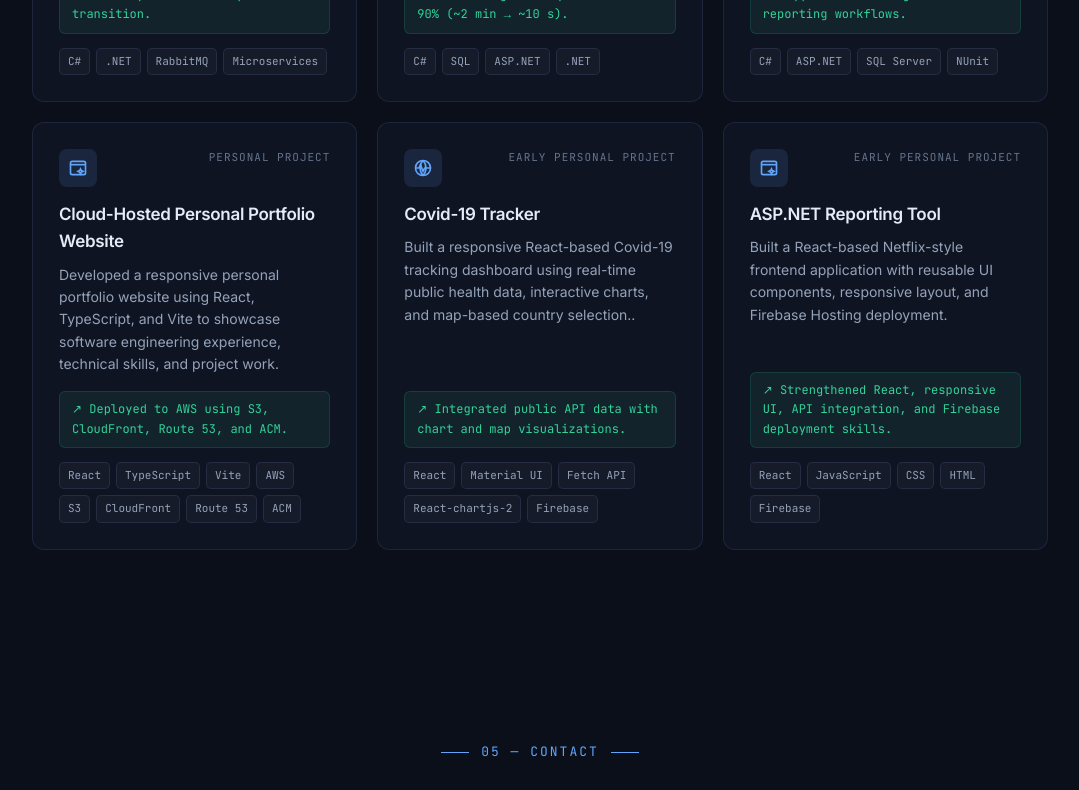
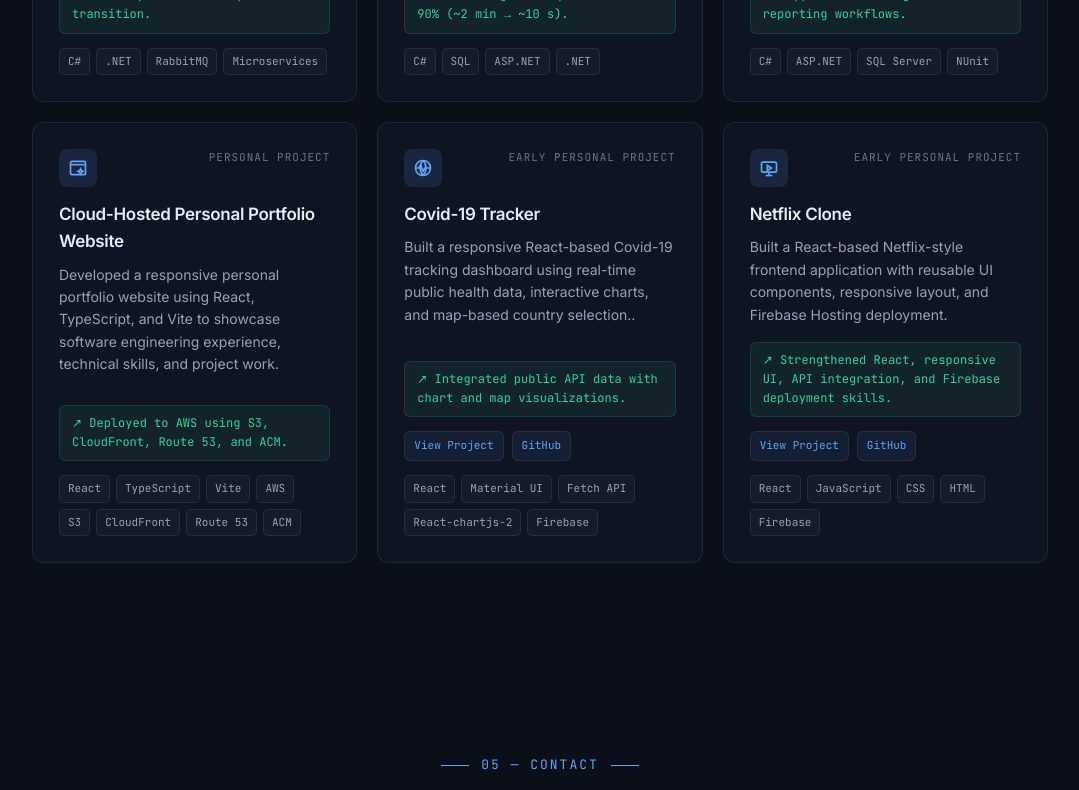
Before and after one commit to easXin/Cloud-Hosted-Personal-Portfolio, a React (Vite) app: page / in a window 1280 px wide. Shown: the part 4180-4970 px from the top of the page, without its empty margins (100-1179 px from the left). Built offline with nearby package versions, Linux system fonts and the light colour scheme.

Commit message:
Revise readme and link to projects

```diff
--- a/src/components/FeaturedProjects.tsx
+++ b/src/components/FeaturedProjects.tsx
@@ -70,6 +70,15 @@ function ProjectIcon({ name }: { name: Project['icon'] }) {
           <path d="M12 3c-2.5 2.5-3.5 5.5-3.5 9s1 6.5 3.5 9" />
         </svg>
       );
+    case 'media':
+      return (
+        <svg viewBox="0 0 24 24" fill="none" stroke="currentColor" strokeWidth="2">
+          <rect x="3" y="5" width="18" height="12" rx="2" />
+          <polygon points="10 9 15 12 10 15 10 9" />
+          <line x1="8" y1="21" x2="16" y2="21" />
+          <line x1="12" y1="17" x2="12" y2="21" />
+        </svg>
+      );
   }
 }
 
@@ -94,6 +103,21 @@ export default function FeaturedProjects() {
             <h3 className="project-title">{p.title}</h3>
             <p className="project-desc">{p.description}</p>
             <div className="project-impact">↗ {p.impact}</div>
+            {(p.liveUrl || p.githubUrl) && (
+            <div className="project-links">
+              {p.liveUrl && (
+                <a href={p.liveUrl} target="_blank" rel="noopener noreferrer">
+                  View Project
+                </a>
+              )}
+
+              {p.githubUrl && (
+                <a href={p.githubUrl} target="_blank" rel="noopener noreferrer">
+                  GitHub
+                </a>
+              )}
+            </div>
+          )}
             <div className="project-stack">
               {p.stack.map((s) => (
                 <span key={s} className="stack-tag">
--- a/src/data/projects.ts
+++ b/src/data/projects.ts
@@ -4,7 +4,9 @@ export type Project = {
   description: string;
   impact: string;
   stack: string[];
-  icon: 'grid' | 'zap' | 'package' | 'shield' | 'cog' | 'report' | 'personal' | 'tracker';
+  icon: 'grid' | 'zap' | 'package' | 'shield' | 'cog' | 'report' | 'personal' | 'tracker' | 'media';
+  liveUrl?: string;
+  githubUrl?: string;
 };
 
 export const projects: Project[] = [
@@ -79,14 +81,18 @@ export const projects: Project[] = [
     impact: 'Integrated public API data with chart and map visualizations.',
     stack: ['React', 'Material UI', 'Fetch API', 'React-chartjs-2', 'Firebase'],
     icon: 'tracker',
+    liveUrl: 'https://covid19-tracker-6ae25.web.app/',
+    githubUrl: 'https://github.com/easXin/covid-19-tracker',
   },
   {
     domain: 'EARLY PERSONAL PROJECT',
-    title: 'ASP.NET Reporting Tool',
+    title: 'Netflix Clone',
     description:
       'Built a React-based Netflix-style frontend application with reusable UI components, responsive layout, and Firebase Hosting deployment.',
     impact: 'Strengthened React, responsive UI, API integration, and Firebase deployment skills.',
     stack: ['React', 'JavaScript', 'CSS', 'HTML', 'Firebase'],
-    icon: 'personal',
+    icon: 'media',
+    liveUrl: 'https://netflix-clone-3ace6.web.app/',
+    githubUrl: 'https://github.com/easXin/netflix-app',
   },
 ];
--- a/src/styles/index.css
+++ b/src/styles/index.css
@@ -416,6 +416,29 @@ section {
   margin-bottom: 16px;
   flex: 1;
 }
+.project-links {
+  display: flex;
+  gap: 8px;
+  margin-bottom: 14px;
+  flex-wrap: wrap;
+}
+
+.project-links a {
+  font-family: 'JetBrains Mono', monospace;
+  font-size: 11px;
+  color: var(--accent);
+  padding: 5px 9px;
+  border: 1px solid var(--border);
+  border-radius: 6px;
+  background: rgba(96, 165, 250, 0.08);
+  transition: all 0.2s ease;
+}
+
+.project-links a:hover {
+  color: var(--text);
+  border-color: var(--border-strong);
+  background: rgba(96, 165, 250, 0.14);
+}
 .project-impact {
   font-family: 'JetBrains Mono', monospace;
   font-size: 12px;
```
Also changed, not shown: 1 other file (tests, documents, lock files or other folders).
